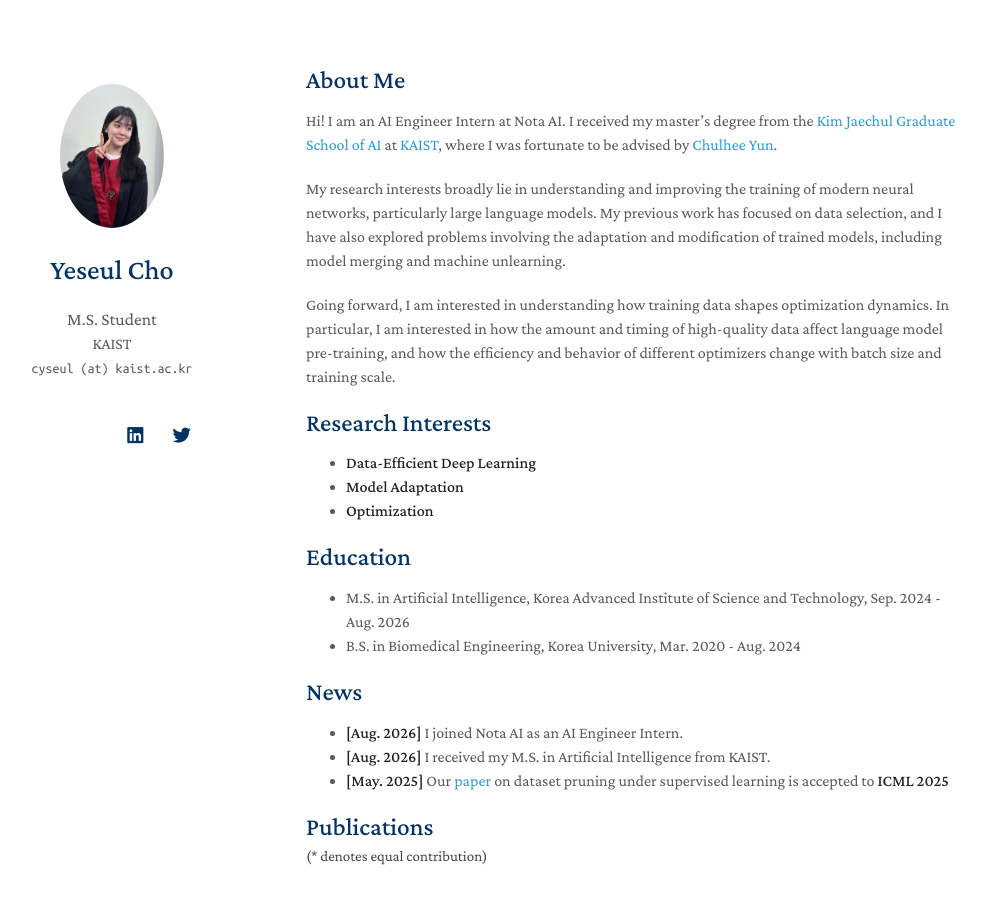
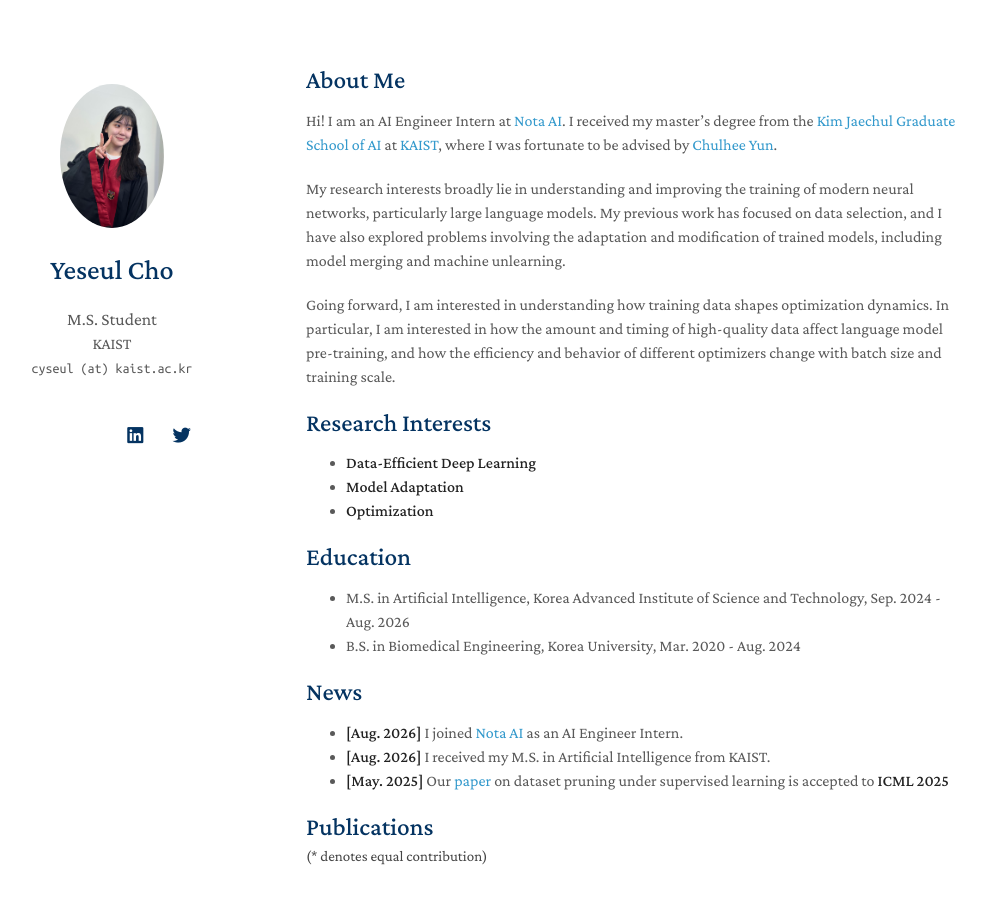
Before and after one commit to cyseul/cyseul.github.io, a Jekyll site: the page built from index.md, in a window 1280 px wide and 900 px high. Shown: the whole window, without its empty margins (164-1150 px from the left). Built offline with Jekyll 4.4.1, drawn with Linux system fonts in a browser that asks for light colours; nearby versions of some CDN libraries; a style sheet for code colours, icons or effects is not loaded; our own code applies the rules of GitHub Pages for plain Markdown files; part of the change alters nothing that is shown.

Commit message:
26.09.12 update

```diff
--- a/index.md
+++ b/index.md
@@ -4,7 +4,7 @@ layout: homepage
 
 ## About Me
 
-Hi! I am an AI Engineer Intern at Nota AI. I received my master's degree from the [Kim Jaechul Graduate School of AI](https://gsai.kaist.ac.kr/) at [KAIST](https://www.kaist.ac.kr/en/), where I was fortunate to be advised by [Chulhee Yun](https://chulheeyun.github.io/).
+Hi! I am an AI Engineer Intern at [Nota AI](https://www.nota.ai). I received my master's degree from the [Kim Jaechul Graduate School of AI](https://gsai.kaist.ac.kr/) at [KAIST](https://www.kaist.ac.kr/en/), where I was fortunate to be advised by [Chulhee Yun](https://chulheeyun.github.io/).
 
 My research interests broadly lie in understanding and improving the training of modern neural networks, particularly large language models. My previous work has focused on data selection, and I have also explored problems involving the adaptation and modification of trained models, including model merging and machine unlearning.
 
@@ -21,7 +21,7 @@ Going forward, I am interested in understanding how training data shapes optimiz
 - B.S. in Biomedical Engineering, Korea University, Mar. 2020 - Aug. 2024
 
 ## News
-- **[Aug. 2026]** I joined Nota AI as an AI Engineer Intern.
+- **[Aug. 2026]** I joined [Nota AI](https://www.nota.ai) as an AI Engineer Intern.
 - **[Aug. 2026]** I received my M.S. in Artificial Intelligence from KAIST.
 - **[May. 2025]** Our [paper](https://arxiv.org/abs/2502.06905) on dataset pruning under supervised learning is accepted to **ICML 2025**
 
```
